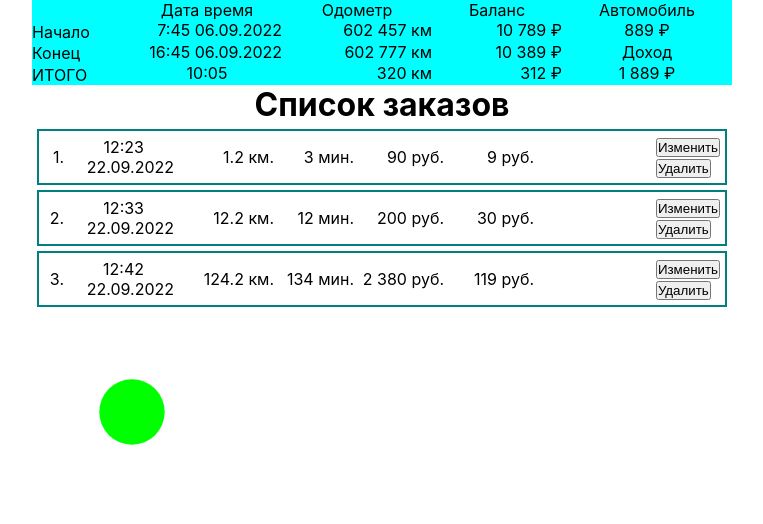
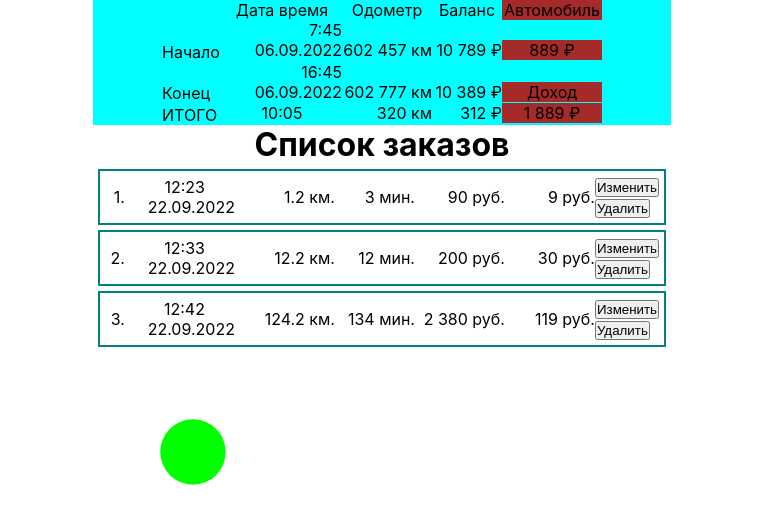
Before and after one commit to apwasilenko/bonus_app, a React (Create React App) app: page / in a window 1280 px wide. Shown: the top 524 px of the page, without its empty margins (258-1021 px from the left). Built offline with nearby package versions, Linux system fonts and the light colour scheme.

Commit message:
Изменил размер элементов в шапке

```diff
--- a/src/css/App.css
+++ b/src/css/App.css
@@ -10,5 +10,5 @@
 }
 
 .App {
-  max-width: 700px;
+  max-width: 600px;
 }
--- a/src/css/Header.css
+++ b/src/css/Header.css
@@ -1,53 +1,55 @@
-.header{
+.header {
   background-color: aqua;
   width: 100%;
   margin: auto;
   text-align: center;
 }
 
-.md1{
+.md1 {
+  margin: auto;
+  display: inline-block;
+  width: 60px;
+  vertical-align: middle;
+}
+
+.md2 {
+  margin: auto;
+  display: inline-block;
+  width: 120px;
+}
+
+.md3 {
+  margin: auto;
+  display: inline-block;
+  width: 90px;
+}
+
+.md4 {
+  margin: auto;
+  display: inline-block;
+  width: 70px;
+}
+
+.md5 {
   margin: auto;
   display: inline-block;
   width: 100px;
-  vertical-align: middle;
+  background-color: brown;
 }
 
-.md2{
-  margin: auto;
-  display: inline-block;
-  width: 150px;
-}
-
-.md3{
-  margin: auto;
-  display: inline-block;
-  width: 150px;
-}
-
-.md4{
-  margin: auto;
-  display: inline-block;
-  width: 130px;
-}
-
-.md5{
-  margin: auto;
-  display: inline-block;
-  width: 170px;
-}
-
-#left{
+#left {
   text-align: left;
 }
 
-#right{
+#right {
   text-align: right;
 }
-#center{
+
+#center {
   text-align: center;
 }
 
-.mydiv1{
+.mydiv1 {
   margin: auto;
   display: block;
 }
```
